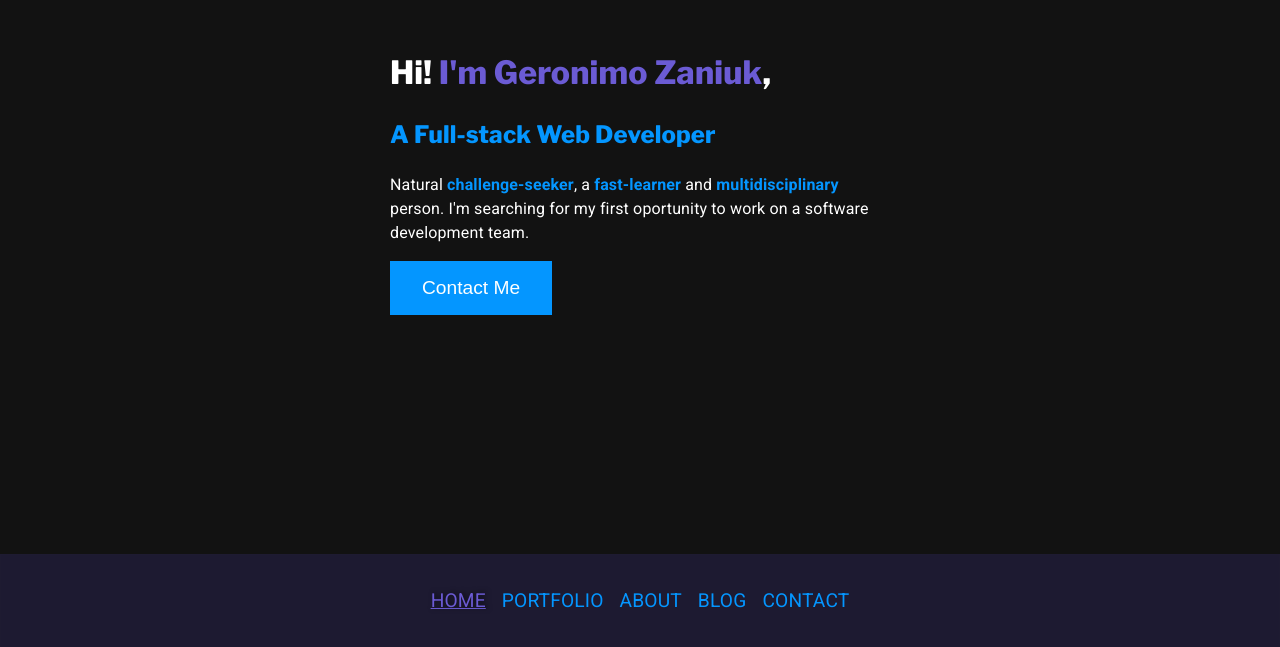
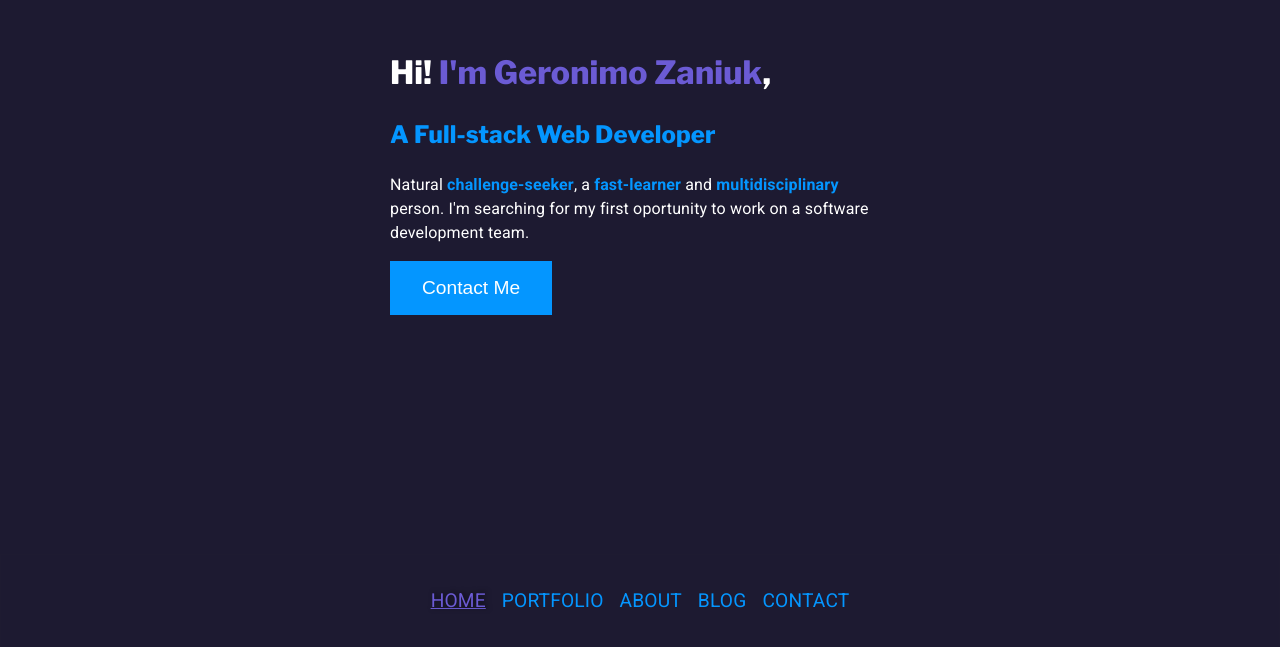
Before and after one commit to Zaniuk/portfolio2.0, a React (Vite) app: page / in a window 1280 px wide. Shown: the part 151-798 px from the top of the page. Built offline with nearby package versions, Linux system fonts and the light colour scheme; no server answers; a web font is replaced by a local one.

Commit message:
overwrite mui bgcolor

```diff
--- a/src/Layout/index.scss
+++ b/src/Layout/index.scss
@@ -23,7 +23,7 @@ p{
 body{
     font-family: 'Roboto', sans-serif;
     margin: 0;
-    background-color: #1D1A31;
+    background-color: #1D1A31 !important;
     color:  #CECFC7;
 
 }
```
